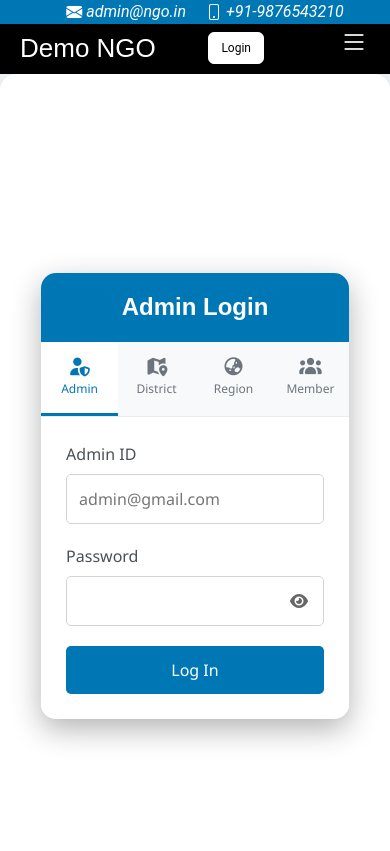
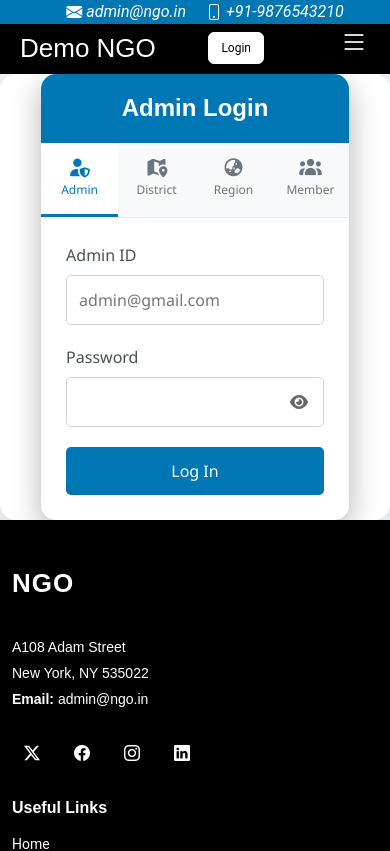
Before and after one commit to deepikachauhan8988/ngo_project, a React (Create React App) app: page /ngoproject/Login in a window 390 px wide. Shown: the top 851 px of the page. Built offline with nearby package versions, Linux system fonts and the light colour scheme.

Commit message:
Login mobile view fixed

```diff
--- a/src/componets/custom/style.css
+++ b/src/componets/custom/style.css
@@ -215,7 +215,11 @@ body {
   margin-right: 76px;/* Or 'list-item' if it's an <li> element */
 }
 
-
+@media (max-width: 767px) {
+    .login-container {
+        min-height: auto !important; /* Resets the min-height to its natural value */
+    }
+}
 
 /* 2. Media Query for Desktop and larger screens: Hide the element */
 @media (min-width: 569px) {
@@ -223,6 +227,7 @@ body {
     display: none;
 
   }
+
    .login-btn{
 font-size: 10px !important;
   }
```
